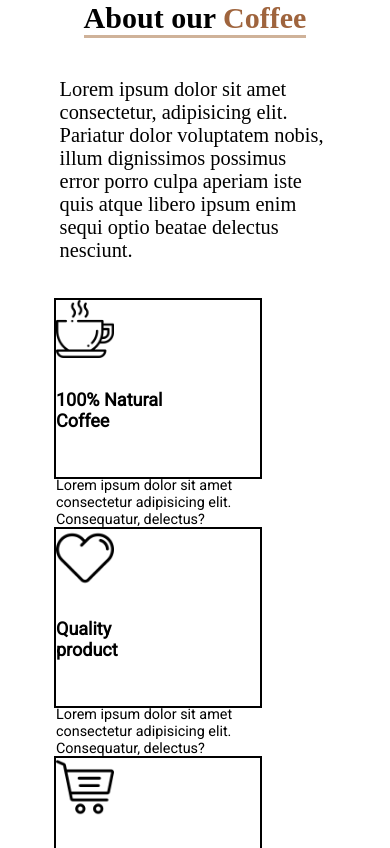
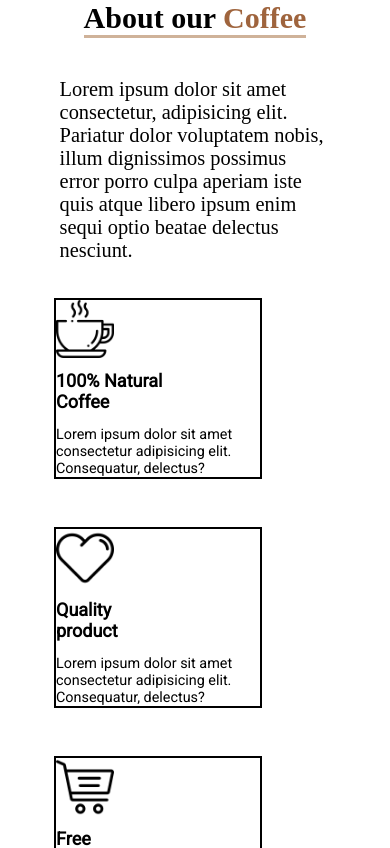
Before and after one commit to RiviCodes/coffee-shop-react, a React (Create React App) app: page / in a window 390 px wide. Shown: the part 1603-2451 px from the top of the page. Built offline with nearby package versions, Linux system fonts and the light colour scheme; a web font is replaced by a local one.

Commit message:
Test margin size

```diff
--- a/src/styles/About.css
+++ b/src/styles/About.css
@@ -82,8 +82,6 @@
   }
 
   .about-card {
-    grid-template-columns: 100%;
-    grid-template-rows: 50% 50%;
     margin: 1rem 3.5rem 3rem 3.5rem;
     width: 17rem;
   }
```
